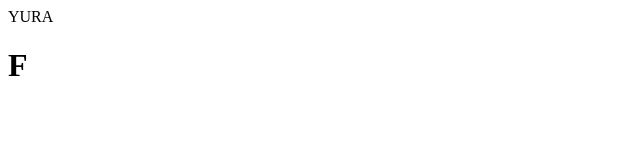
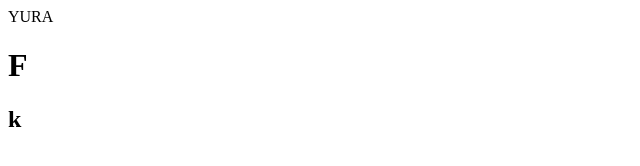
Before and after one commit to YPINY/Proect, a plain HTML site: page index.html in a window 1280 px wide. Shown: the full height of the page, 0-640 px from the left. Drawn offline with Linux system fonts and the light colour scheme.

Commit message:
Roma 20:15

```diff
--- a/index.html
+++ b/index.html
@@ -9,5 +9,6 @@
 <body>
     <div class="wrap">YURA</div>
     <h1>F</h1>
+    <h2>k</h2>
 </body>
 </html>
```
